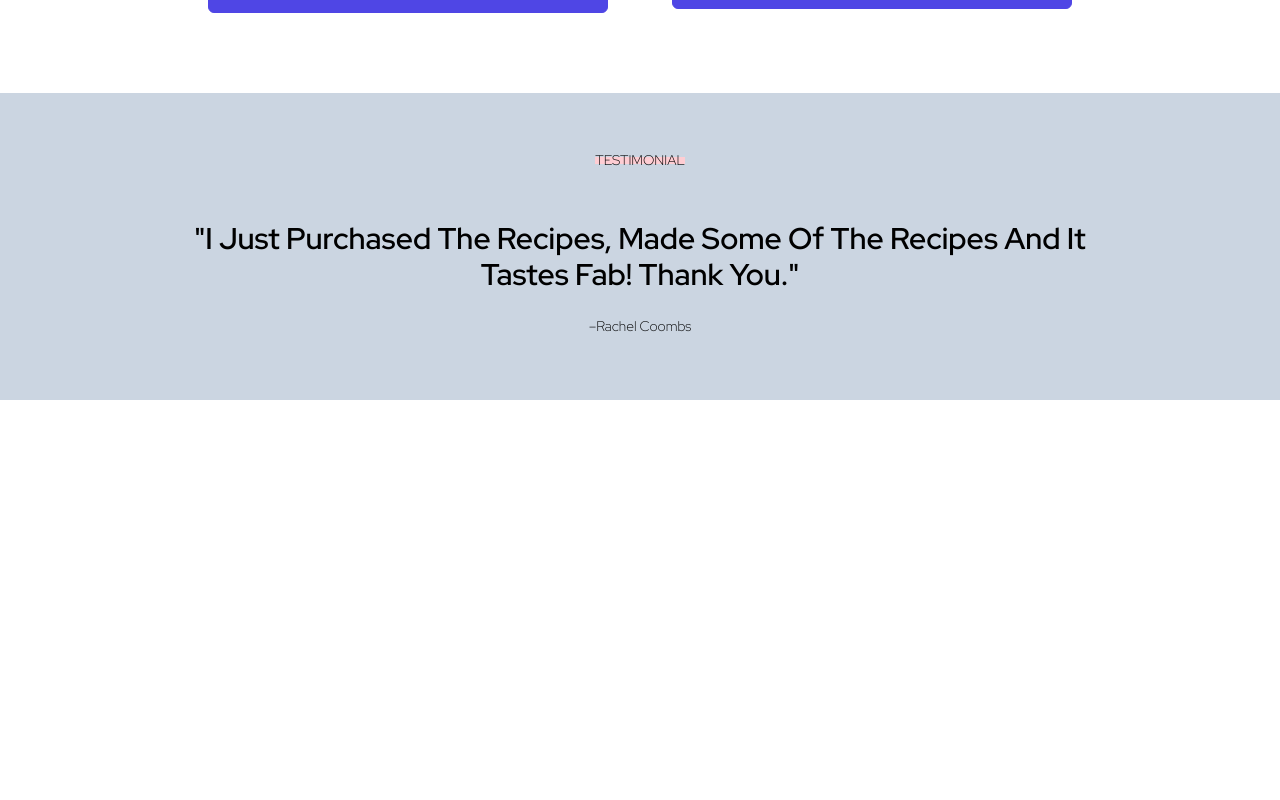
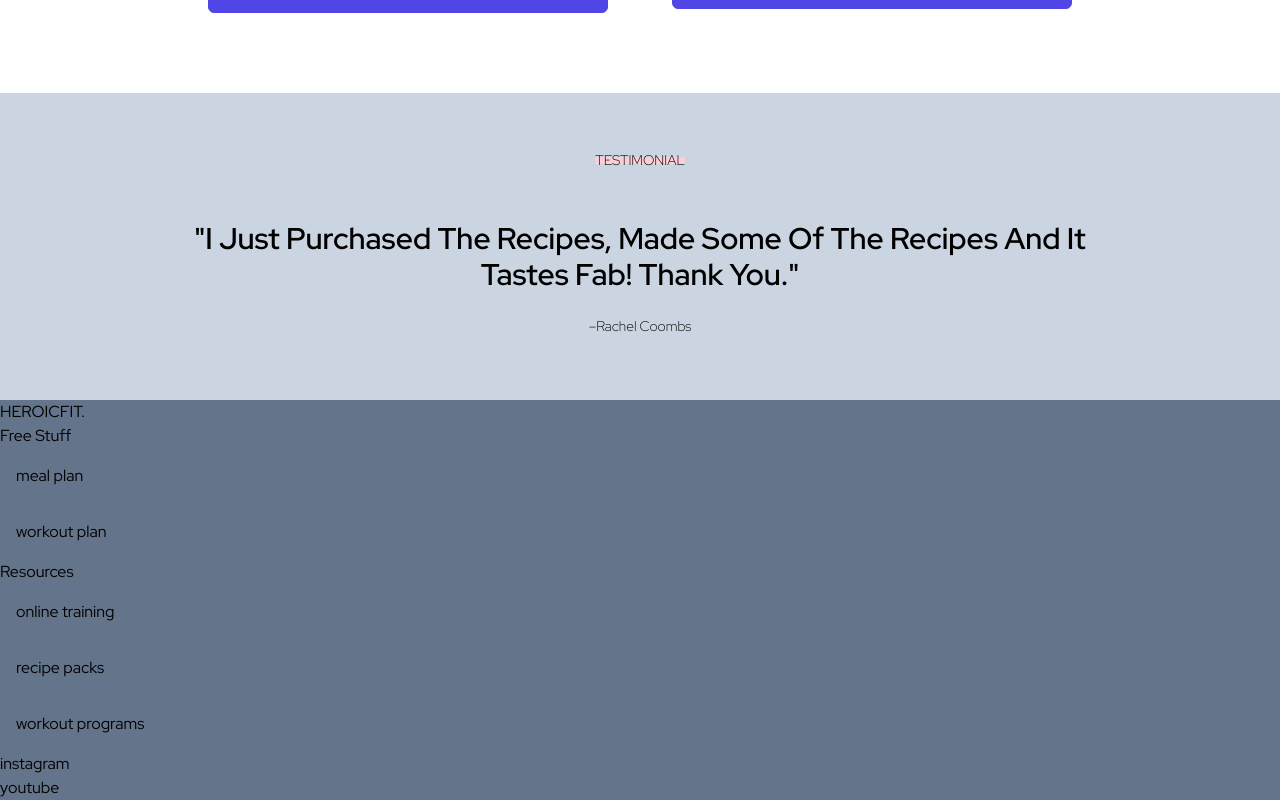
Before and after one commit to thuannguyen88/heroicfit, a React (Create React App) app: page / in a window 1280 px wide. Shown: the part 2193-2993 px from the top of the page. Before the commit the page ends 2593 px from the top, so only its background shows below. Built offline with nearby package versions, Linux system fonts and the light colour scheme.

Commit message:
created footer component with skeleton strucutre

```diff
--- a/src/App.js
+++ b/src/App.js
@@ -3,6 +3,7 @@ import Hero from "./components/Hero";
 import About from "./components/About";
 import Benefits from "./components/FreeResources";
 import Testimonial from "./components/Testimonial";
+import Footer from "./components/Footer";
 
 function App() {
   return (
@@ -12,6 +13,7 @@ function App() {
       <About />
       <Benefits />
       <Testimonial />
+      <Footer />
     </>
   );
 }
--- /dev/null
+++ b/src/components/Footer.jsx
@@ -0,0 +1,30 @@
+import React from "react";
+
+export default function Footer() {
+  return (
+    <div className="bg-slate-500 w-full flex">
+      <div className="flex flex-col justify-between">
+        <div>HEROICFIT.</div>
+        <div>
+          <h3>Free Stuff</h3>
+          <ul>
+            <li>meal plan</li>
+            <li>workout plan</li>
+          </ul>
+        </div>
+        <div>
+          <h3>Resources</h3>
+          <ul>
+            <li>online training</li>
+            <li>recipe packs</li>
+            <li>workout programs</li>
+          </ul>
+        </div>
+        <div>
+          <div>instagram</div>
+          <div>youtube</div>
+        </div>
+      </div>
+    </div>
+  );
+}
```
